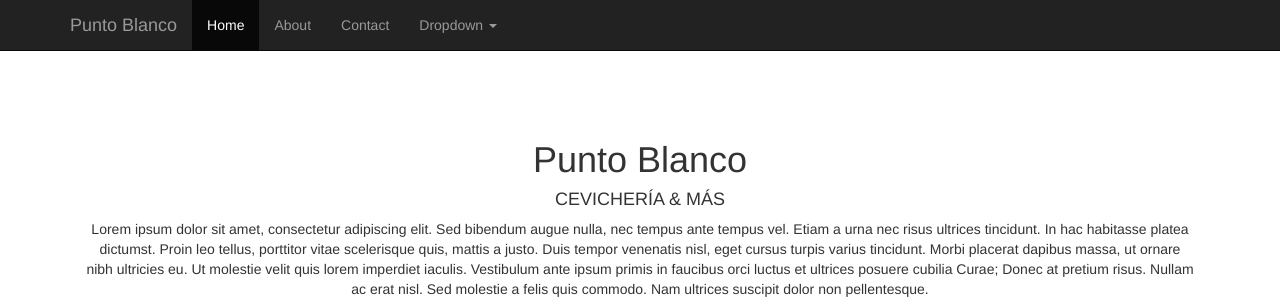
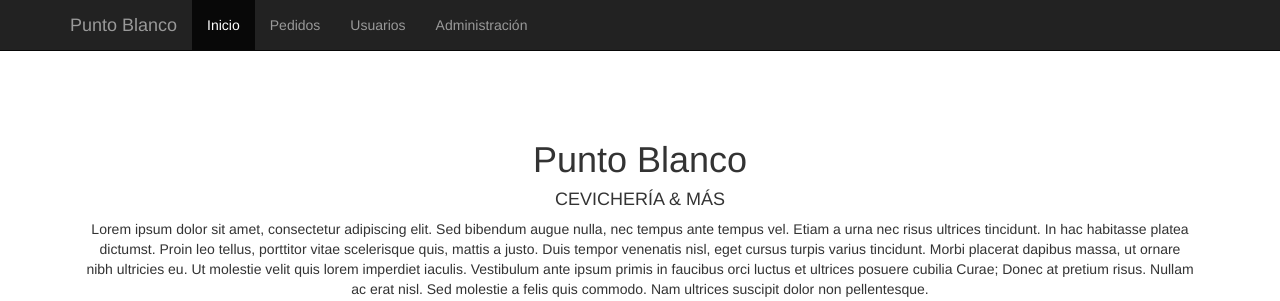
Before and after one commit to fruvisoft/puntoblanco, a Flask app: page / in a window 1280 px wide. Shown: the top 301 px of the page. Run offline with Flask 2, Linux system fonts and the light colour scheme; some libraries are stand-ins or nearby versions.

Commit message:
Arreglado navbar

```diff
--- a/puntoblanco/templates/admin/index.html
+++ b/puntoblanco/templates/admin/index.html
@@ -1,4 +1,6 @@
 {% extends "base.html" %}
+
+{% set admin_active='active' %}
 
 {% block head %}
   {{ super() }}
--- a/puntoblanco/templates/base.html
+++ b/puntoblanco/templates/base.html
@@ -85,13 +85,15 @@
               <span class="icon-bar"></span>
               <span class="icon-bar"></span>
             </button>
-            <a class="navbar-brand" href="#"> {{ name }} </a>
+            <a class="navbar-brand" href="/"> {{ name }} </a>
           </div>
           <div class="collapse navbar-collapse">
             <ul class="nav navbar-nav">
-              <li class="active"><a href="#">Home</a></li>
-              <li><a href="#about">About</a></li>
-              <li><a href="#contact">Contact</a></li>
+              <li class="{{ start_active }}"><a href="/">Inicio</a></li>
+              <li class="{{ order_active }}"><a href="/order/">Pedidos</a></li>
+              <li class="{{ user_active }}"><a href="/user/">Usuarios</a></li>
+              <li class="{{ admin_active }}"><a href="/admin/">Administración</a></li>
+              <!--
               <li class="dropdown">
                 <a href="#" class="dropdown-toggle" data-toggle="dropdown">Dropdown <b class="caret"></b></a>
                 <ul class="dropdown-menu">
@@ -104,6 +106,7 @@
                   <li><a href="#">One more separated link</a></li>
                 </ul>
               </li>
+              -->
             </ul>
           </div><!--/.nav-collapse -->
         </div>
@@ -127,11 +130,15 @@
     {% endblock %}
     </div>
 
+    {% block scripts %}
     <!-- Bootstrap core JavaScript
     ================================================== -->
     <!-- Placed at the end of the document so the pages load faster -->
 
     <script src="/static/js/bootstrap.min.js"></script>
+
+    {% endblock scripts %}
+
     {% endblock body %}
   </body>
 </html>
--- a/puntoblanco/templates/index.html
+++ b/puntoblanco/templates/index.html
@@ -1,4 +1,6 @@
 {% extends "base.html" %}
+
+{% set start_active='active' %}
 
 {% block head %}
   {{ super() }}
--- a/puntoblanco/templates/order/index.html
+++ b/puntoblanco/templates/order/index.html
@@ -1,4 +1,6 @@
 {% extends "base.html" %}
+
+{% set order_active='active' %}
 
 {% block head %}
   {{ super() }}
--- a/puntoblanco/templates/user/index.html
+++ b/puntoblanco/templates/user/index.html
@@ -1,4 +1,6 @@
 {% extends "base.html" %}
+
+{% set user_active='active' %}
 
 {% block head %}
   {{ super() }}
```
